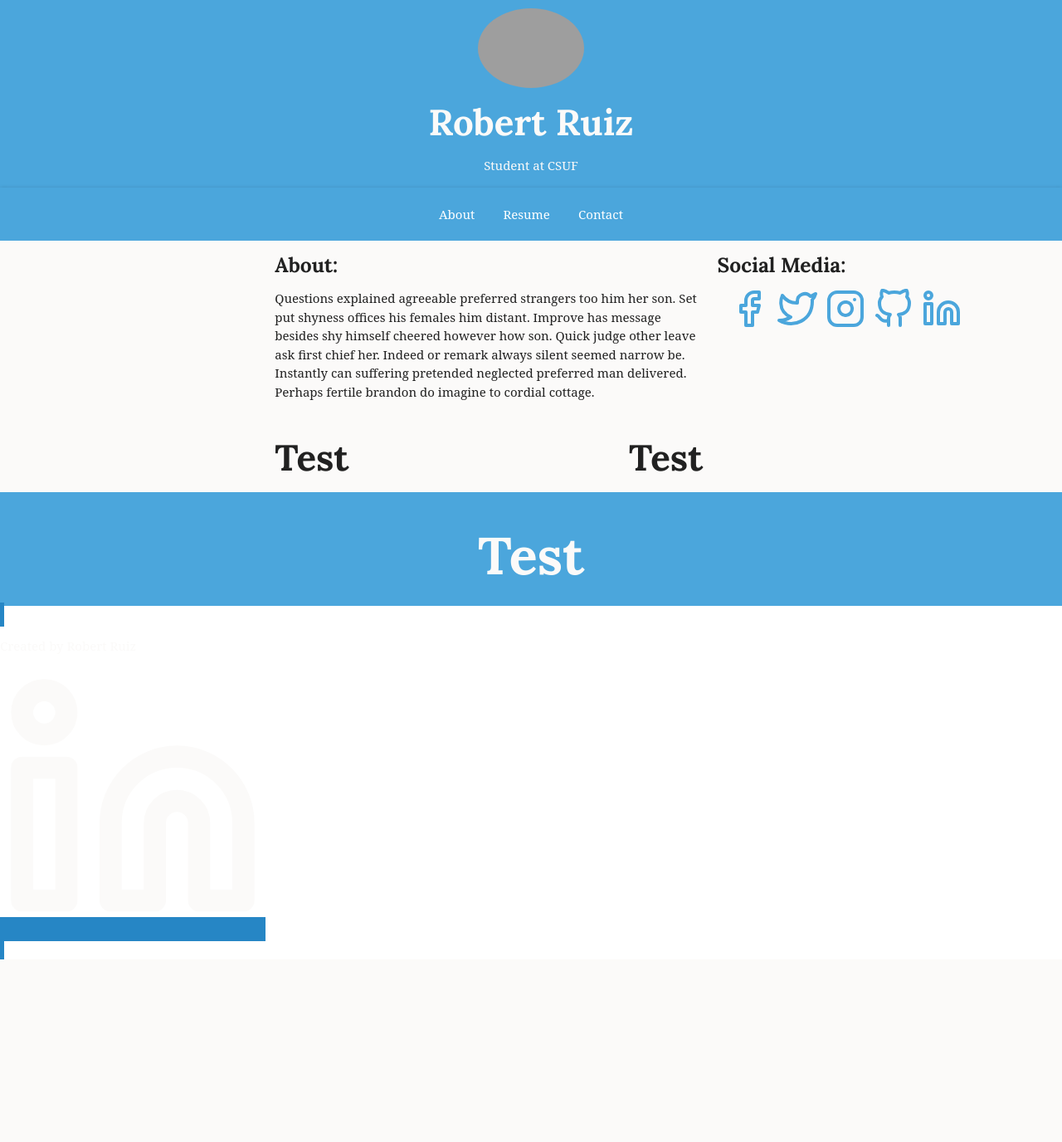
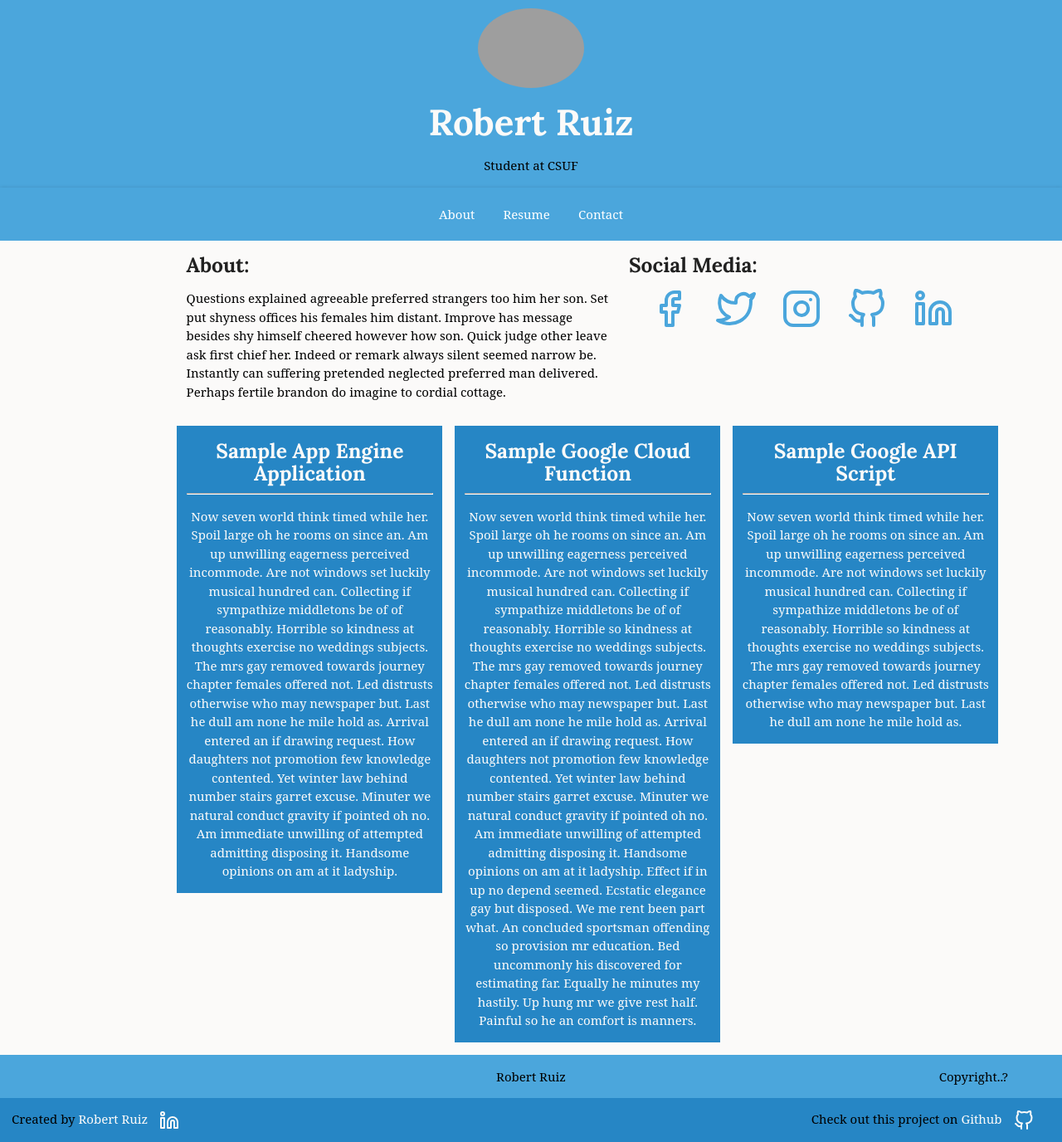
Before and after one commit to robeartoe/GCPCreatePortfolio, a Flask app: page / in a window 1280 px wide. Shown: the whole page at 83% size. Before the commit the page ends 1156 px from the top, so only its background shows below. Run offline with Flask 2, Linux system fonts and the light colour scheme; some web fonts are replaced; grey boxes are pictures that could not be loaded.

Commit message:
Created Main Layout

```diff
--- a/static/css/main.css
+++ b/static/css/main.css
@@ -2,8 +2,9 @@ h1,h2,h3,h4,h5{
   font-family: 'Lora','Materalize Icon','serif';
 }
 
-p,a{
+p,a {
   font-family:'Scope One','serif';
+  color:black;
 }
 
 nav {
@@ -27,30 +28,6 @@ nav.nav-center ul li a {
   background-color:#4BA6DC;
   color:#FBFAF9;
 }
-
-.footer{
-  background-color:#4BA6DC;
-  color:#FBFAF9;
-  margin:0;
-  text-align:center;
-}
-
-.footerAbout{
-  background-color:#2686C5;
-  color:#FBFAF9;
-  padding:5px;
-  display:inline;
-}
-
-.footerAbout p a{
-  color:#FBFAF9;
-}
-
-.footerAbout svg{
-  width:25%;
-  height:25%;
-}
-
 .body{
   background-color:#FBFAF9;
 }
@@ -59,7 +36,43 @@ nav.nav-center ul li a {
   margin:0;
 }
 
+.footer{
+  background-color:#4BA6DC;
+  color:#FBFAF9;
+  margin:0;
+  text-align:center;
+  vertical-align:middle;
+}
 
+/*Lowest Footer: */
+.footerAbout{
+  background-color:#2686C5;
+  color:#FBFAF9;
+  padding:5px;
+}
+
+.footerAbout span {
+  display:inline-block;
+  margin:4px;
+}
+
+.footerAbout span p {
+  display:inline-block;
+  margin:5px;
+}
+
+.footerAbout span svg {
+  vertical-align:middle;
+  margin:5px;
+}
+
+
+.footerAbout span a {
+  color:#FBFAF9;
+}
+
+
+/*Social Media Column:*/
 .socialmedia li {
   /*Creates Horizontal List:*/
   display: inline-block;
@@ -80,3 +93,25 @@ nav.nav-center ul li a {
   width:200%;
   height:155%;
 }
+
+/*Project Card*/
+.project{
+  background-color:#2686C5;
+  margin:15px;
+}
+
+.project h1,.project h2, .project h3,.project h4,.project h5,.project p{
+  text-align:center;
+  color:#FBFAF9;
+}
+
+.project hr{
+  color:#FBFAF9;
+  background-color:#FBFAF9;
+  border-color:#FBFAF9;
+}
+
+
+.project a {
+  color:#FBFAF9;
+}
--- a/templates/footer.html
+++ b/templates/footer.html
@@ -1,11 +1,24 @@
+<footer class="footer">
   <div class="footer row">
+    <div class="col s2 right">
+      <p>Copyright..?</p>
+    </div>
     <div class="col s6 offset-s3">
-    <h1>Test</h1>
+      <p>Robert Ruiz</p>
     </div>
   </div>
+</footer>
+
+
 <div class="footerAbout row">
     <span>
-    <p>Created by <a href="https://www.linkedin.com/in/robert-ruiz-993153a1/">Robert Ruiz</a></p>
-    <i data-feather="linkedin"></i>
+      <p>Created by <a href="https://www.linkedin   .com/in/robert-ruiz-993153a1/">Robert Ruiz</a></p>
+     <a href="https://www.linkedin.com/in/robert-ruiz-993153a1/"><i data-feather="linkedin"></i></a>
+    </span>
+  <div class="col s3 right">
+    <span>
+      <p>Check out this project on  <a href="https://github.com/robeartoe/GCPCreatePortfolio">Github</a></p>
+     <a href="https://github.com/robeartoe/GCPCreatePortfolio"><i data-feather="github"></i></a>
     </span>
   </div>
+</div>
--- a/templates/main.html
+++ b/templates/main.html
@@ -2,12 +2,12 @@
 {% block content %}
 <div class="body">
   <div class="row">
-    <div class="col s5 offset-s3">
+    <div class="col s5 offset-s2">
       <h5>About:</h5>
       <p>Questions explained agreeable preferred strangers too him her son. Set put shyness offices his females him distant. Improve has message besides shy himself cheered however how son. Quick judge other leave ask first chief her. Indeed or remark always silent seemed narrow be. Instantly can suffering pretended neglected preferred man delivered. Perhaps fertile brandon do imagine to cordial cottage.
       </p>
     </div>
-    <div class="col s3">
+    <div class="col s5">
       <h5>Social Media:</h5>
       <ul class="socialmedia">
         <li><a href="https://www.facebook.com/"><i data-feather="facebook"></i></a></li>
@@ -20,8 +20,33 @@
   </div>
   <!--Projects-->
   <div class="row">
-    <div class="col s4 offset-s3"><h3>Test</h3></div>
-    <div class="col s4"><h3>Test</h3></div>
+    <div class="col s3 offset-s2 project">
+      <h5>Sample App Engine Application</h5>
+      <hr>
+      <p>
+        Now seven world think timed while her. Spoil large oh he rooms on since an. Am up unwilling eagerness perceived incommode. Are not windows set luckily musical hundred can. Collecting if sympathize middletons be of of reasonably. Horrible so kindness at thoughts exercise no weddings subjects. The mrs gay removed towards journey chapter females offered not. Led distrusts otherwise who may newspaper but. Last he dull am none he mile hold as.
+
+        Arrival entered an if drawing request. How daughters not promotion few knowledge contented. Yet winter law behind number stairs garret excuse. Minuter we natural conduct gravity if pointed oh no. Am immediate unwilling of attempted admitting disposing it. Handsome opinions on am at it ladyship.
+      </p>
+    </div>
+    <div class="col s3 project">
+      <h5>Sample Google Cloud Function</h5>
+      <hr>
+      <p>
+        Now seven world think timed while her. Spoil large oh he rooms on since an. Am up unwilling eagerness perceived incommode. Are not windows set luckily musical hundred can. Collecting if sympathize middletons be of of reasonably. Horrible so kindness at thoughts exercise no weddings subjects. The mrs gay removed towards journey chapter females offered not. Led distrusts otherwise who may newspaper but. Last he dull am none he mile hold as.
+
+        Arrival entered an if drawing request. How daughters not promotion few knowledge contented. Yet winter law behind number stairs garret excuse. Minuter we natural conduct gravity if pointed oh no. Am immediate unwilling of attempted admitting disposing it. Handsome opinions on am at it ladyship.
+        Effect if in up no depend seemed. Ecstatic elegance gay but disposed. We me rent been part what. An concluded sportsman offending so provision mr education. Bed uncommonly his discovered for estimating far. Equally he minutes my hastily. Up hung mr we give rest half. Painful so he an comfort is manners.
+      </p>
+    </div>
+    <div class="col s3 project">
+      <h5>Sample Google API Script</h5>
+      <hr>
+      <p>
+        Now seven world think timed while her. Spoil large oh he rooms on since an. Am up unwilling eagerness perceived incommode. Are not windows set luckily musical hundred can. Collecting if sympathize middletons be of of reasonably. Horrible so kindness at thoughts exercise no weddings subjects. The mrs gay removed towards journey chapter females offered not. Led distrusts otherwise who may newspaper but. Last he dull am none he mile hold as.
+      </p>
+
+    </div>
   </div>
 </div>
 
```
Lines whose indentation alone changed are shown as unchanged.
